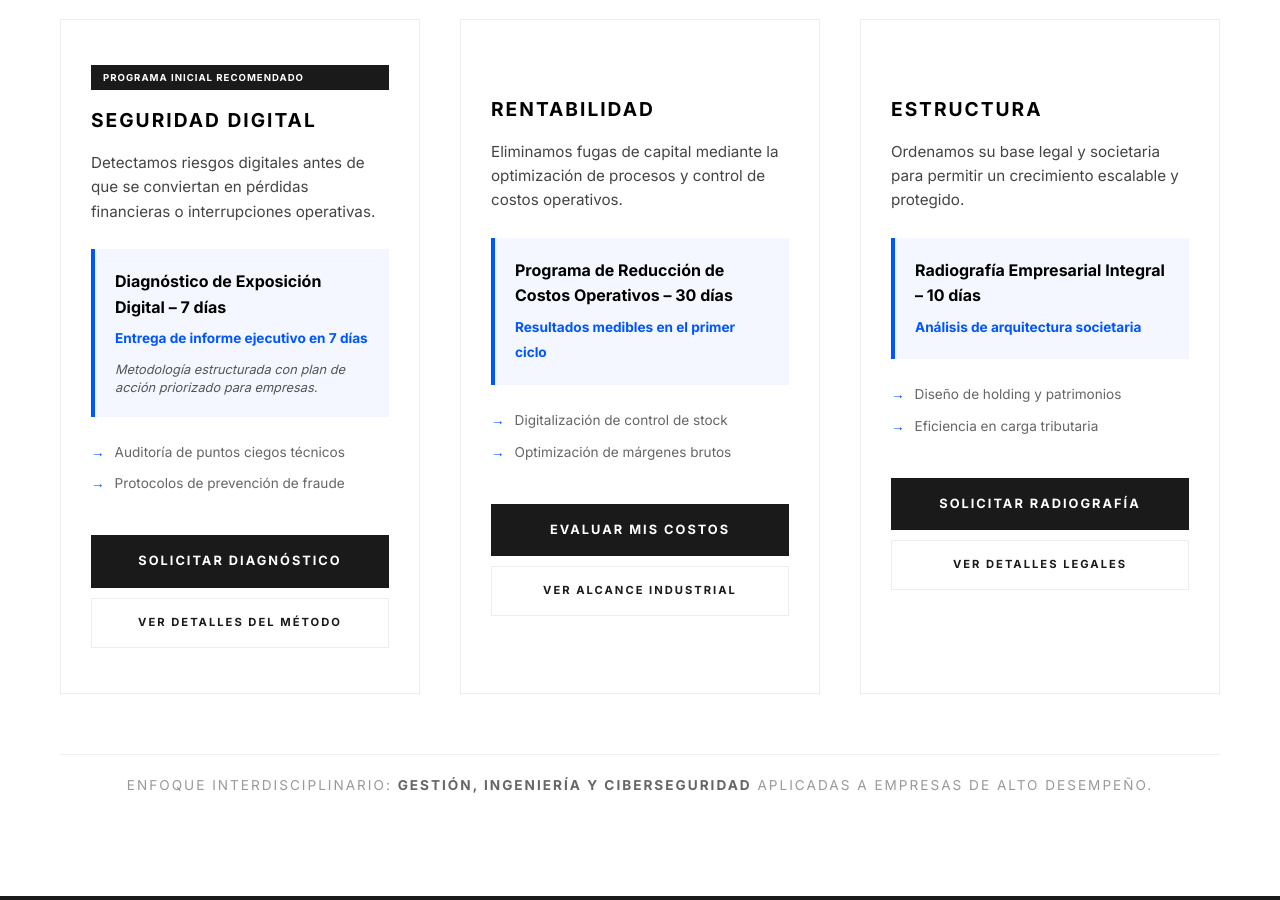
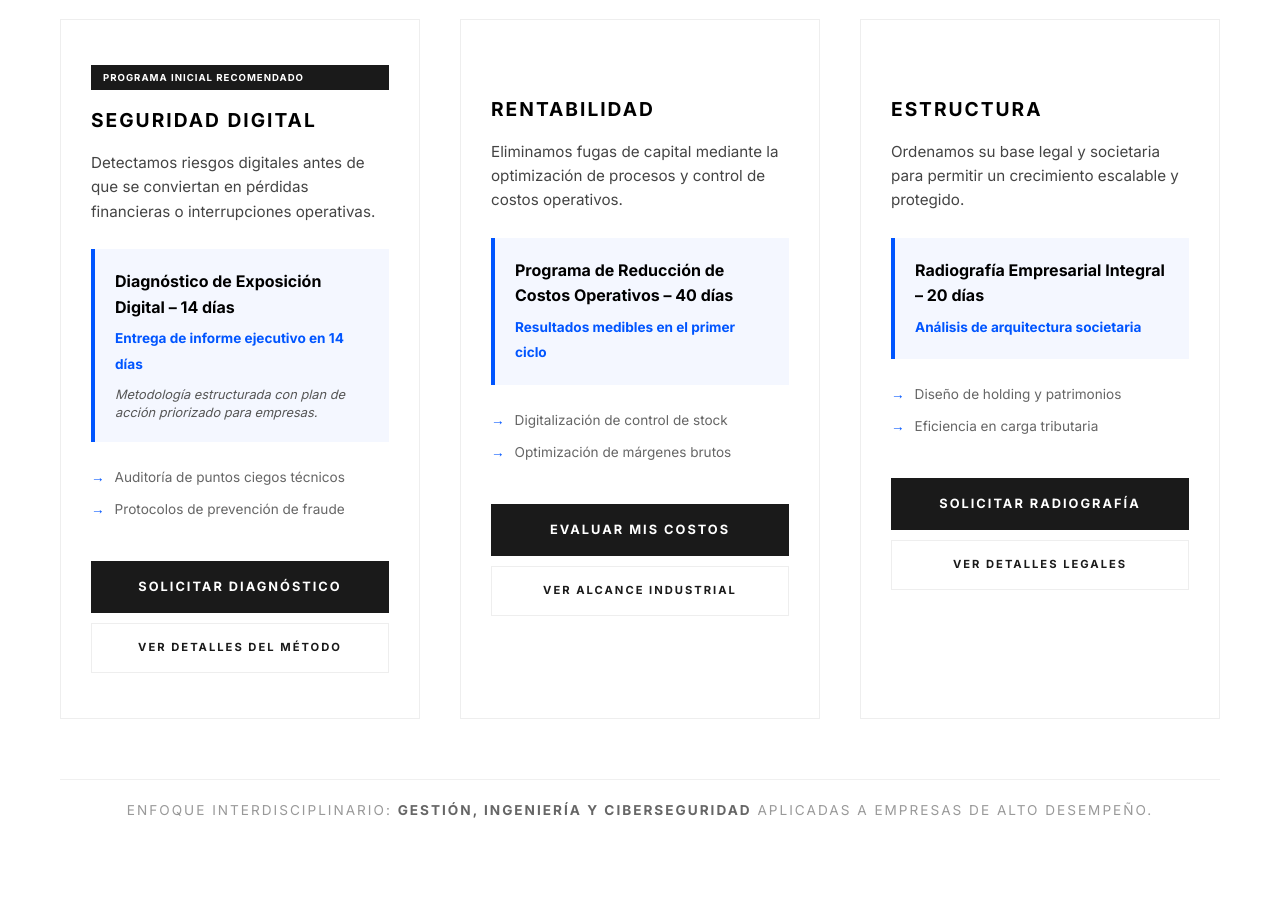
Before and after one commit to IKUBERT/ikubert.github.io, a Jekyll site: the page built from servicios.html, in a window 1280 px wide and 900 px high, scrolled down 775 px. Built offline with Jekyll 4.4.1, drawn with Linux system fonts in a browser that asks for light colours.

Commit message:
Update servicios.html

```diff
--- a/servicios.html
+++ b/servicios.html
@@ -175,8 +175,8 @@ title: Servicios | IKUBERT
             <p class="line-desc">Detectamos riesgos digitales antes de que se conviertan en pérdidas financieras o interrupciones operativas.</p>
 
             <div class="star-service-box">
-                <span class="star-name">Diagnóstico de Exposición Digital – 7 días</span>
-                <span class="star-promise">Entrega de informe ejecutivo en 7 días</span>
+                <span class="star-name">Diagnóstico de Exposición Digital – 14 días</span>
+                <span class="star-promise">Entrega de informe ejecutivo en 14 días</span>
                 <p class="method-proof">Metodología estructurada con plan de acción priorizado para empresas.</p>
             </div>
 
@@ -195,7 +195,7 @@ title: Servicios | IKUBERT
             <p class="line-desc">Eliminamos fugas de capital mediante la optimización de procesos y control de costos operativos.</p>
 
             <div class="star-service-box">
-                <span class="star-name">Programa de Reducción de Costos Operativos – 30 días</span>
+                <span class="star-name">Programa de Reducción de Costos Operativos – 40 días</span>
                 <span class="star-promise">Resultados medibles en el primer ciclo</span>
             </div>
 
@@ -214,7 +214,7 @@ title: Servicios | IKUBERT
             <p class="line-desc">Ordenamos su base legal y societaria para permitir un crecimiento escalable y protegido.</p>
 
             <div class="star-service-box">
-                <span class="star-name">Radiografía Empresarial Integral – 10 días</span>
+                <span class="star-name">Radiografía Empresarial Integral – 20 días</span>
                 <span class="star-promise">Análisis de arquitectura societaria</span>
             </div>
 
```
Also changed, not shown: other parts of servicios.html (+1 -1 lines).
